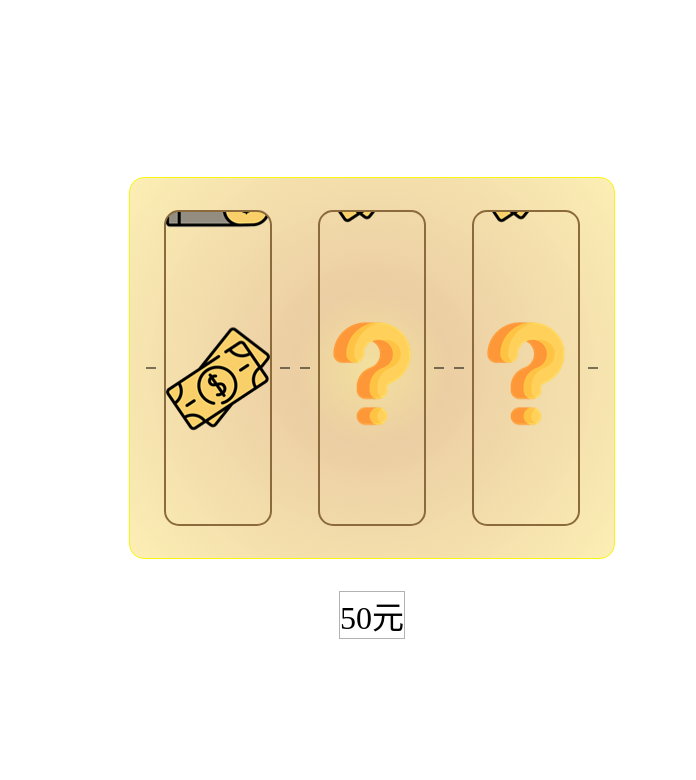
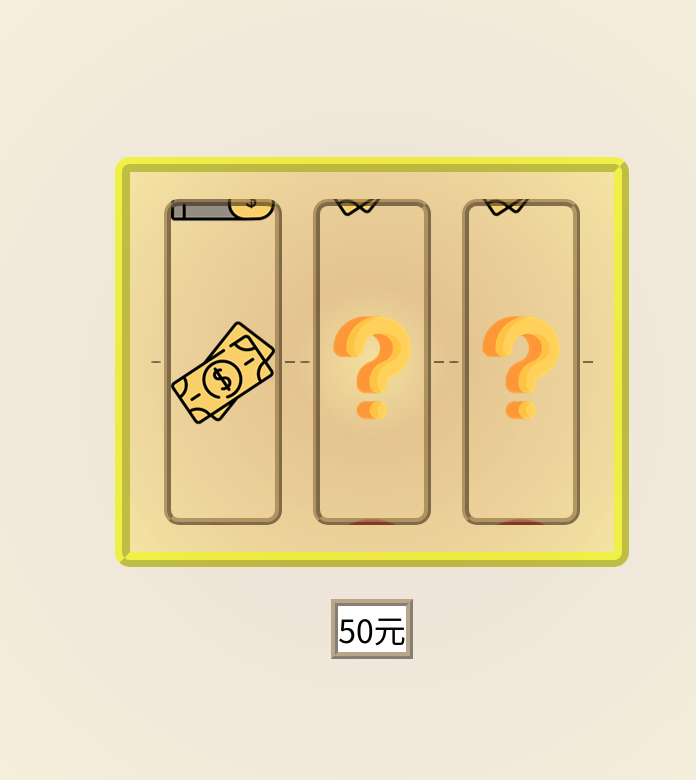
Before and after one commit to CSIE-Camp/Slot_Machine, a plain HTML site: page index.html in a window 1280 px wide. Shown: the whole page, without its empty margins (268-964 px from the left). Drawn offline with Linux system fonts and the light colour scheme.

Commit message:
change color

```diff
--- a/style/style.scss
+++ b/style/style.scss
@@ -1,3 +1,4 @@
+@import url('https://fonts.googleapis.com/css2?family=Noto+Sans+TC:wght@100;300;400;500;700;900&display=swap');
 $slot_width : 104px;
 
 $slot_height : 104px;
@@ -11,6 +12,8 @@ body {
     display: flex;
     justify-content: center;
     align-items: center;
+    background: rgb(241, 235, 214);
+    background: radial-gradient(circle, rgba(241, 235, 214, 1) 0%, rgba(221, 205, 183, 0.5271358543417367) 25%, rgba(246, 235, 186, 0.510329131652661) 100%);
 }
 
 div.all {
@@ -23,7 +26,7 @@ div.all {
     .slot {
         width: 4 * $slot_width;
         height: 3 * $slot_height;
-        border: 1px solid rgb(247, 247, 15);
+        border: 4mm ridge rgba(237, 249, 7, 0.6);
         border-radius: 15px;
         display: flex;
         justify-content: space-between;
@@ -36,7 +39,7 @@ div.all {
             position: relative;
             width: $slot_width;
             height: $slot_height * 3;
-            border: 2px solid rgb(139, 106, 60);
+            border: 2mm ridge rgba(139, 106, 60, 0.6);
             border-radius: 15px;
             background-image: url("../0625.png");
             // margin-left: auto;
@@ -57,6 +60,7 @@ div.all {
             &::before {
                 left: 0;
                 transform: translate(-200%, -50%);
+                border-radius: 100%;
             }
 
             &::after {
@@ -70,8 +74,9 @@ div.all {
         margin-top: 2rem;
         font-size: 2rem;
         background: white;
-        border: 1px solid rgba(black, 0.3);
-        font-family: "思源黑體";
+        border: 2mm ridge rgba(139, 106, 60, 0.6);
+
+        font-family: 'Noto Sans TC', sans-serif;
 
         &:hover {
             cursor: pointer;
```
Also changed, not shown: style/style.css, 1 other file.
